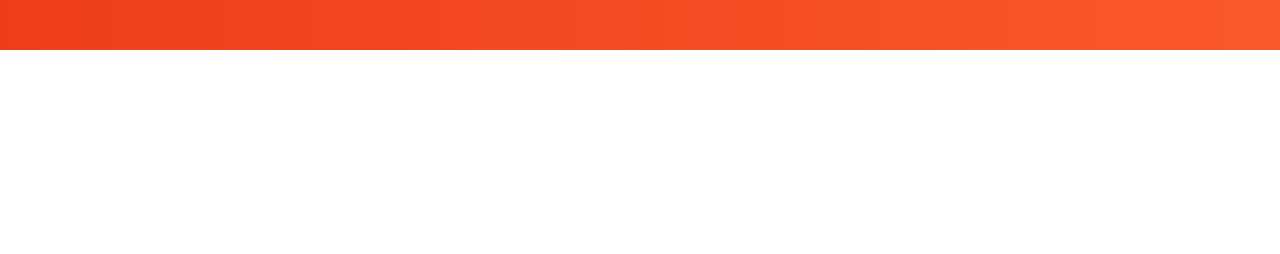
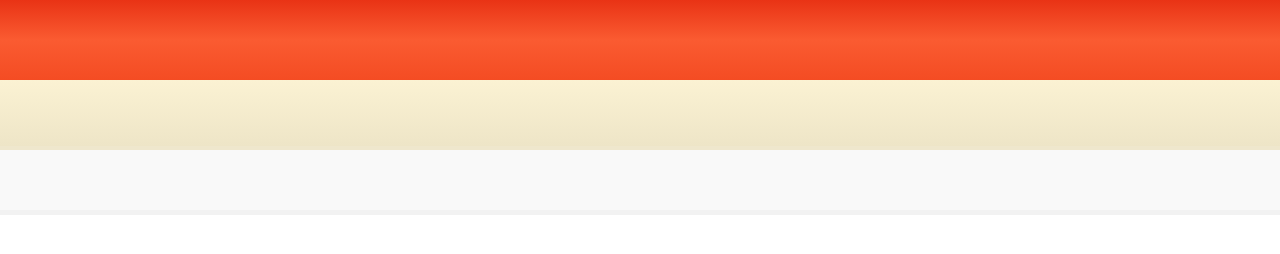
Before and after one commit to Giro5/web2, a plain HTML site: page public/index.html in a window 1280 px wide. Drawn offline with Linux system fonts and the light colour scheme.

Commit message:
fonts bghead

```diff
--- a/public/index.html
+++ b/public/index.html
@@ -10,16 +10,28 @@
 </head>
 
 <body>
-    <div class="header">
-        <div class="top_head"></div>
-        <div class="mid_head"></div>
-        <div class="bot_head"></div>
-    </div>
-    <div class="content">
+    <div class="site">
+        <div class="header">
+            <div class="top_head">
+                <div class="topnav">
 
-    </div>
-    <div class="footer">
+                </div>
+            </div>
+            <div class="mid_head">
+                <div class="midnav">
 
+                </div>
+            </div>
+            <div class="bot_head">
+                <div class="botnav"></div>
+            </div>
+        </div>
+        <div class="middle">
+
+        </div>
+        <div class="footer">
+
+        </div>
     </div>
 </body>
 
--- a/public/style.css
+++ b/public/style.css
@@ -1,8 +1,42 @@
-body {
+* {
     margin: 0;
+    padding: 0;
+}
+
+html, body {
+    width: 100%;
+    height: 100%;
+}
+
+.site {
+    width: 100%;
+}
+
+.site>div {
+    display: flex;
+    width: 100%;
+    justify-content: center;
+}
+
+.header {
+    height: 210px;
+    background: #f9f9f9;
+    box-shadow: 0 5px 0 #f2f2f2;
+    display: flex;
+    flex-direction: column;
 }
 
 .top_head {
-    background: linear-gradient(90deg, #ee3d1b, #fa592b);
-    height: 50px;
+    background: linear-gradient(#e93315, #fa5b31, #f44c23);
+    height: 80px;
 }
+
+.mid_head {
+    background: linear-gradient(#fbf2d3, #eee5c7);
+    height: 66px;
+    box-shadow: 0 4px 0 #efe7cd;
+}
+
+.bot_head {
+    height: 64px;
+}
```
Also changed, not shown: public/favicon.ico (added), public/font/ChelseaMarket Regular.ttf (added), public/font/Geneva.ttf (added), public/font/Telegrafico.ttf (added), public/font/Terminal Dosis-Book.ttf (added), public/font/Terminal Dosis-Light.ttf (added), public/font/Terminal Dosis-SemiBold.ttf (added), public/img/flame.png (added), public/img/flamemin.ico (added), 4 other files.
